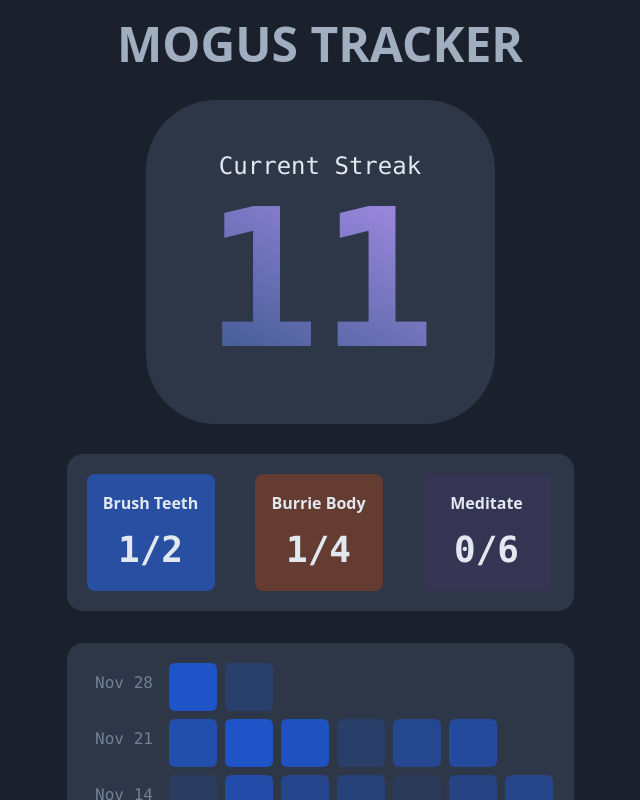
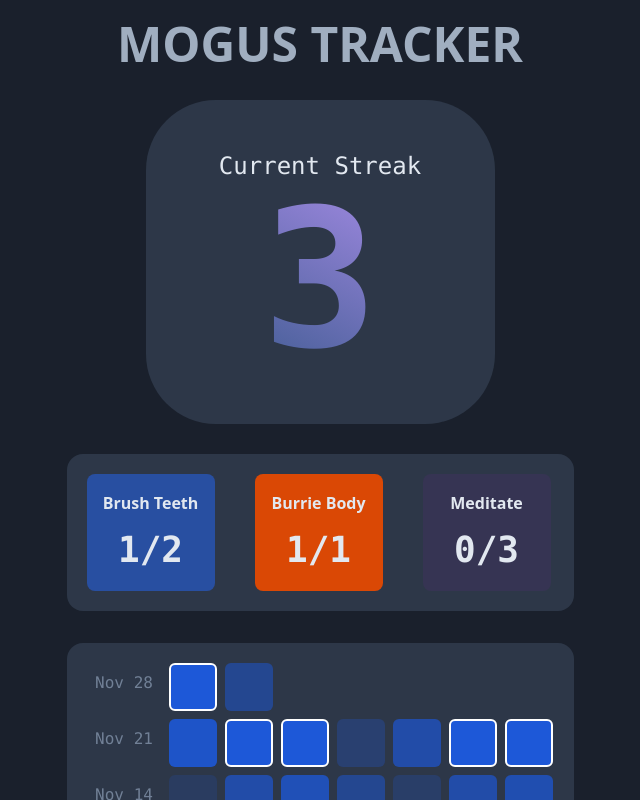
Before and after one commit to jklsnt/snt, a React (Create React App) app in the folder squares/: page / in a window 1280 px wide. Shown: the whole page, without its empty margins (320-960 px from the left). Built offline with nearby package versions, Linux system fonts and the light colour scheme.

Commit message:
factor out completion to semantics.js; streak calculation

```diff
--- a/squares/src/App.js
+++ b/squares/src/App.js
@@ -3,23 +3,27 @@ import SquaresDisplay from './components/SquaresDisplay';
 import TaskSquareDay from './components/TaskSquareDay';
 
 import squareReducer from './squareReducer';
-import { zip } from './util';
+import { completion } from './semantics';
+import { mapUntil } from './util';
 
-// https://stackoverflow.com/a/7765814/10372825
- Date.prototype.getWeek = function() {
-    var onejan = new Date(this.getFullYear(), 0, 1);
-    return Math.ceil((((this - onejan) / 86400000) + onejan.getDay() + 1) / 7);
-}
+//// https://stackoverflow.com/a/7765814/10372825
+// Date.prototype.getWeek = function() {
+//    var onejan = new Date(this.getFullYear(), 0, 1);
+//    return Math.ceil((((this - onejan) / 86400000) + onejan.getDay() + 1) / 7);
+//}
 
 function App() {
-    const og_thing = [[1, 1, 0], [4, 4, 4], [0, 0, 0], [3, 1, 3], [4, 2, 0], [1, 0, 1], [3, 4, 3], [2, 4, 4], [2, 3, 2], [1, 2, 2], [4, 1, 0], [0, 0, 2], [1, 0, 3], [3, 1, 1], [3, 4, 0], [1, 0, 0], [4, 1, 1], [0, 0, 0], [1, 0, 3], [4, 1, 4], [2, 1, 3], [1, 2, 3], [4, 4, 2], [2, 1, 2], [1, 0, 1], [3, 0, 4], [2, 3, 4], [1, 4, 4], [3, 0, 4], [2, 3, 4], [0, 2, 2], [4, 0, 4], [3, 4, 4], [2, 1, 0], [0, 0, 0]];
+    const og_thing = [[1, 1, 0], [4, 4, 6], [2, 5, 6], [3, 1, 3], [4, 2, 0], [1, 0, 1], [3, 4, 3], [2, 4, 4], [2, 3, 2], [1, 2, 2], [4, 1, 0], [0, 0, 2], [1, 0, 3], [3, 1, 1], [3, 4, 0], [1, 0, 0], [4, 1, 1], [0, 0, 0], [1, 0, 3], [4, 1, 4], [2, 1, 3], [1, 2, 3], [4, 4, 2], [2, 1, 2], [1, 0, 1], [3, 0, 4], [2, 3, 4], [1, 4, 4], [3, 0, 4], [2, 3, 4], [0, 2, 2], [4, 0, 4], [3, 4, 4], [2, 1, 0], [0, 0, 0]];
 
-    const [ squares, sq_dispatch ] = useReducer(squareReducer, { counts: og_thing, maxima: [2, 4, 6] });
-    const habit_sum = zip(squares.counts[0], squares.maxima)
-        .reduce((a, [c, m]) => a + Math.min(1, c/m), 0);
+    const [ squares, sq_dispatch ] = useReducer(squareReducer, { counts: og_thing, maxima: [2, 1, 3] });
+    const completions = mapUntil(squares.counts
+            .slice(1)
+            .map(countd => completion(countd, squares.maxima)),
+        opacity => opacity >= 1)
+        .reduce((a, c) => a + c, 0);
 
     return (
-        <div className="fixed relative flex flex-col w-screen h-screen overflow-x-hidden bg-gray-900">
+        <div className="fixed relative flex flex-col w-screen h-screen overflow-x-hidden bg-gray-900 select-none">
         <div className="mt-2 text-5xl font-extrabold text-center text-gray-500">MOGUS TRACKER</div>
         {/*<div className="items-center justify-center font-mono text-4xl border-2 max-w-prose">
                 Hew
@@ -28,7 +32,7 @@ function App() {
             <div className="w-2/3 py-12 m-auto mt-5 bg-gray-800" style={{borderRadius: 70 + 'px', maxWidth: 349 + 'px', marginBottom: -20+"px", marginTop: -20+"px"}}>
                 <p className="text-center">Current Streak</p>
                 <div className="content-center justify-center m-auto font-mono font-extrabold text-center text-transparent bg-clip-text bg-gradient-to-tr from-blue-800 to-purple-400 align-center rounded-3xl" style={{fontSize: 8 + "em", lineHeight: 1}}>
-        { habit_sum >= squares.maxima.length ? /* TODO */ 12 : 11 }
+        { completions }{ completion(squares.counts[0], squares.maxima) >= 1? '+' : '' }
                 </div>
             </div>
         </div>
--- a/squares/src/components/Square.jsx
+++ b/squares/src/components/Square.jsx
@@ -1,17 +1,9 @@
 import React from 'react';
-import { zip } from '../util';
+import { completion } from '../semantics';
 
-export default function Square({ counts1, maxima, day_id }) {
-    const opacity = zip(counts1, maxima)
-        .reduce((a, [c, m]) => a + Math.min(1, c/m), 0)
-        / maxima.length;
+export default function Square({ counts1, maxima }) {
+    const opacity = completion(counts1, maxima);
 
-    // following math counts all things as the same
-    //const has = counts1.reduce((a, c) => a + c, 0);
-    //const max = maxima .reduce((a, c) => a + c, 0);
-    //const opacity = Math.min(1, has / max);
-
-    //console.log(day_id, counts1, maxima, opacity);
     return <div
         className="w-12 h-12 m-1 rounded-md"
         style={{
--- /dev/null
+++ b/squares/src/semantics.js
@@ -0,0 +1,4 @@
+import { zip } from './util.js'
+
+export const completion = (countd, maxima) => zip(countd, maxima)
+    .reduce((a, [c, m]) => a + Math.min(1, c/m), 0) / countd.length
--- a/squares/src/util.js
+++ b/squares/src/util.js
@@ -1 +1,8 @@
 export const zip = (...args) => args[0].map((_, i) => args.map(a => a[i]));
+export const mapUntil = (iterable, predicate, mapfn=x => x) => {
+    const ret = [];
+    for (let k of iterable)
+        if (!predicate(k)) break;
+        else ret.push(mapfn(k));
+    return ret;
+}
```
